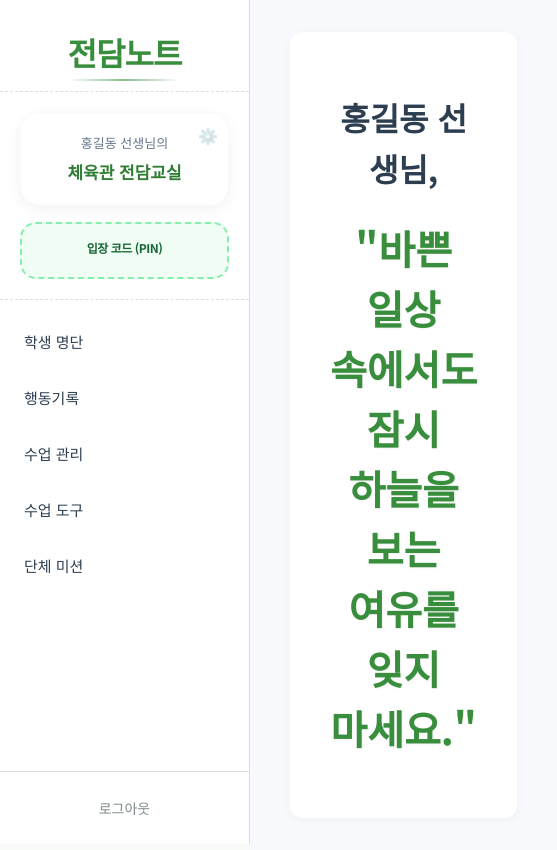
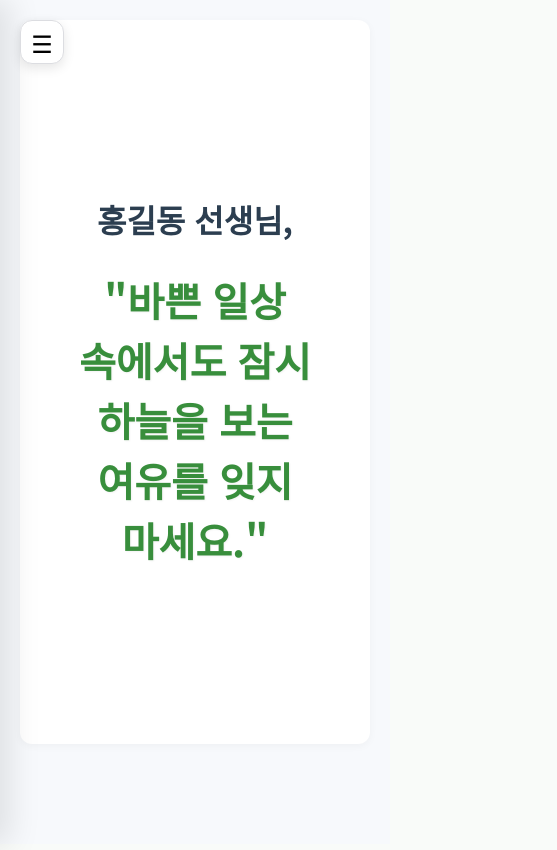
Before and after one commit to KOOthcr/Specialist-Note-for-CLASS, a React (Vite) app in the folder client/: page /main in a window 390 px wide. Shown: the whole page, 557 px wide, since content can reach past the window. Built offline with nearby package versions, Linux system fonts and the light colour scheme; no server answers; the database is empty; sample sign-in values are in the browser's storage; a web font is replaced by a local one.

Commit message:
feat: implement responsive sidebar for mobile

```diff
--- a/client/src/layouts/DashboardLayout.css
+++ b/client/src/layouts/DashboardLayout.css
@@ -17,7 +17,8 @@
   top: 0;
   bottom: 0;
   left: 0;
-  z-index: 100;
+  z-index: 1000; /* 모바일 오버레이보다 높아야 함 */
+  transition: transform 0.3s cubic-bezier(0.4, 0, 0.2, 1);
 }
 
 /* 사이드바 최상단 전담노트 로고 (홈 링크) */
@@ -288,3 +289,92 @@
 .tool-chip .tool-icon {
   font-size: 18px;
 }
+
+/* --- Responsive Design (Mobile) --- */
+
+/* 모바일 전용 햄버거 버튼 */
+.mobile-menu-toggle {
+  display: none;
+  position: fixed;
+  top: 20px;
+  left: 20px;
+  z-index: 1100;
+  width: 44px;
+  height: 44px;
+  border-radius: 12px;
+  background-color: var(--color-white);
+  border: 1px solid var(--color-border);
+  box-shadow: 0 4px 12px rgba(0,0,0,0.1);
+  font-size: 24px;
+  cursor: pointer;
+  align-items: center;
+  justify-content: center;
+  transition: all 0.2s ease;
+}
+
+.mobile-menu-toggle:active {
+  transform: scale(0.9);
+}
+
+/* 모바일 전용 오버레이 */
+.sidebar-overlay {
+  display: none;
+  position: fixed;
+  top: 0;
+  left: 0;
+  right: 0;
+  bottom: 0;
+  background-color: rgba(0, 0, 0, 0.4);
+  backdrop-filter: blur(2px);
+  z-index: 900;
+  animation: fadeIn 0.3s ease;
+}
+
+@media (max-width: 768px) {
+  .mobile-menu-toggle {
+    display: flex;
+  }
+
+  .sidebar-overlay {
+    display: block;
+  }
+
+  .sidebar {
+    transform: translateX(-100%);
+    width: 280px;
+    box-shadow: 10px 0 30px rgba(0,0,0,0.1);
+  }
+
+  .sidebar.open {
+    transform: translateX(0);
+  }
+
+  .main-content {
+    margin-left: 0 !important;
+  }
+
+  .main-header {
+    padding: 0 20px;
+    padding-top: 80px; /* 햄버거 버튼 공간 확보 */
+  }
+
+  .page-content {
+    padding: 20px;
+  }
+
+  .tab-container {
+    gap: 12px;
+    overflow-x: auto;
+    padding-bottom: 4px;
+  }
+
+  .tab-item {
+    white-space: nowrap;
+    font-size: 14px;
+  }
+}
+
+@keyframes fadeIn {
+  from { opacity: 0; }
+  to { opacity: 1; }
+}
--- a/client/src/layouts/DashboardLayout.jsx
+++ b/client/src/layouts/DashboardLayout.jsx
@@ -19,6 +19,12 @@ function DashboardLayout() {
   const [roomName, setRoomName] = useState('체육관');
   const [sessionCode, setSessionCode] = useState('');
   const [isProfileEditOpen, setIsProfileEditOpen] = useState(false);
+  const [isSidebarOpen, setIsSidebarOpen] = useState(false); // 모바일 사이드바 열림 상태
+
+  // 페이지 이동 시 모바일에서는 사이드바를 닫아줍니다
+  useEffect(() => {
+    setIsSidebarOpen(false);
+  }, [location.pathname]);
 
   useEffect(() => {
     // 회원가입 시 저장했던 정보를 임시로 불러옵니다
@@ -84,9 +90,23 @@ function DashboardLayout() {
   };
 
   return (
-    <div className="layout-container">
+    <div className={`layout-container ${isSidebarOpen ? 'sidebar-open' : ''}`}>
+      {/* 모바일 전용 햄버거 메뉴 버튼 */}
+      <button
+        className="mobile-menu-toggle"
+        onClick={() => setIsSidebarOpen(!isSidebarOpen)}
+        aria-label="메뉴 열기"
+      >
+        {isSidebarOpen ? '✕' : '☰'}
+      </button>
+
+      {/* 모바일 전용 오버레이 (배경 클릭 시 닫기) */}
+      {isSidebarOpen && (
+        <div className="sidebar-overlay" onClick={() => setIsSidebarOpen(false)} />
+      )}
+
       {/* 1. 좌측 사이드바 */}
-      <aside className="sidebar">
+      <aside className={`sidebar ${isSidebarOpen ? 'open' : ''}`}>
         {/* 로고 영역 (홈 버튼 역할) */}
         <div className="sidebar-logo-container">
           <a href="/main" className="sidebar-logo">
```
